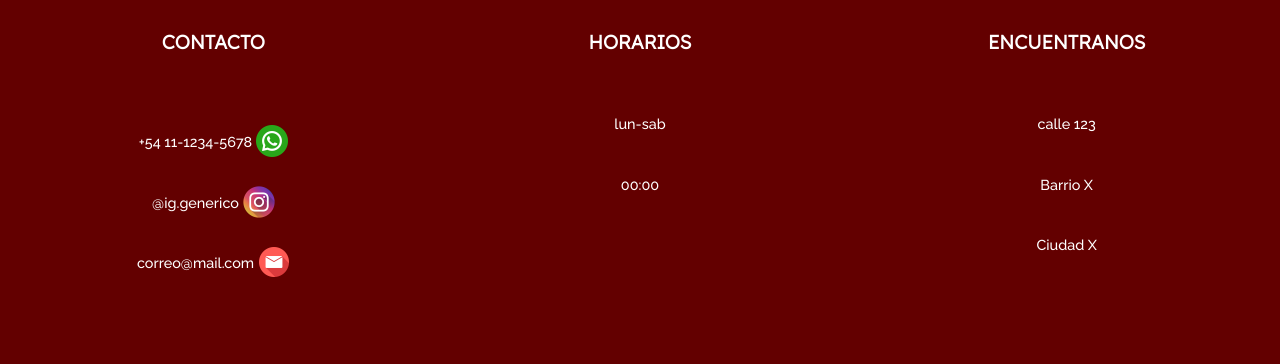
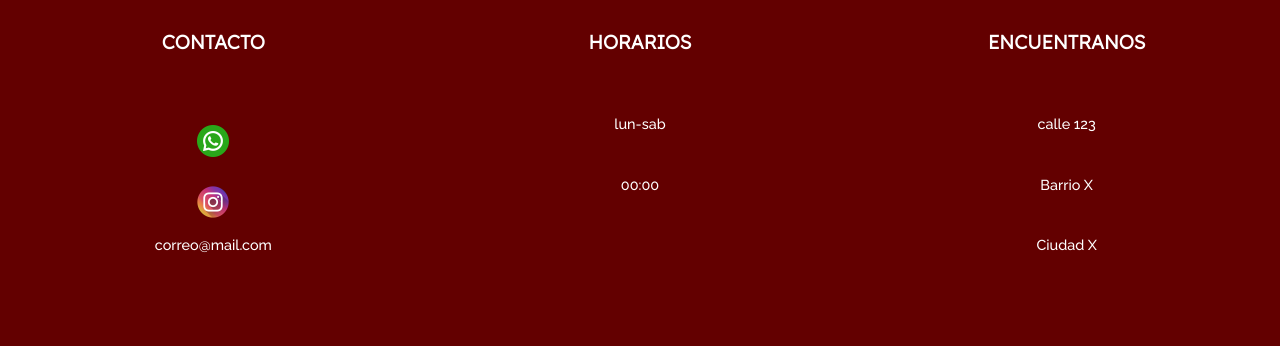
Before and after one commit to CamiloR0699/Proyecto-Juan-Camilo-Ramirez, a plain HTML site: page views/servicios.html in a window 1280 px wide. Shown: the part 1741-2105 px from the top of the page. Drawn offline with nearby package versions, Linux system fonts and the light colour scheme.

Commit message:
modified:   views/conocenos.html 	modified:   views/contacto.html 	modified:   views/menu.html 	modified:   views/servicios.html

```diff
--- a/views/servicios.html
+++ b/views/servicios.html
@@ -76,24 +76,16 @@
                     <a href="../views/CONTACTO.html"> CONTACTO</a>
                 </h3>
             </div>
-            <div class="footer__contenido contacto1">+54 11-1234-5678
-                    <span>
+            <div class="footer__contenido contacto1">
                         <img class="footer__logo footer__logo1" src="../assets/img/whatsapp_logo.png" alt="whatsapp">
-                    </span>
             </div>
-            <div class="footer__contenido contacto2">@ig.generico
-                    <span>
+            <div class="footer__contenido contacto2">
                         <a href="https://www.instagram.com/?hl=en" target="_blank">
                             <img class="footer__logo footer__logo2" src="../assets/img/instagram_logo.png" alt="instagram">
                         </a>
-                    </span>
             </div>
-            <div class="footer__contenido contacto3">correo@mail.com
-                    <span>
-                        <a href="https://mail.google.com/" target="_blank">
-                            <img class="footer__logo footer__logo3" src="../assets/img/mail_logo.png" alt="mail">
-                        </a>
-                    </span>
+            <div class="footer__contenido contacto3">
+                correo@mail.com
             </div>
             <div class="titHorarios">
                 <h3 class="footer__titulo">
```
Also changed, not shown: views/conocenos.html (+4 -12 lines), views/contacto.html (+4 -12 lines), views/menu.html (+4 -12 lines).
